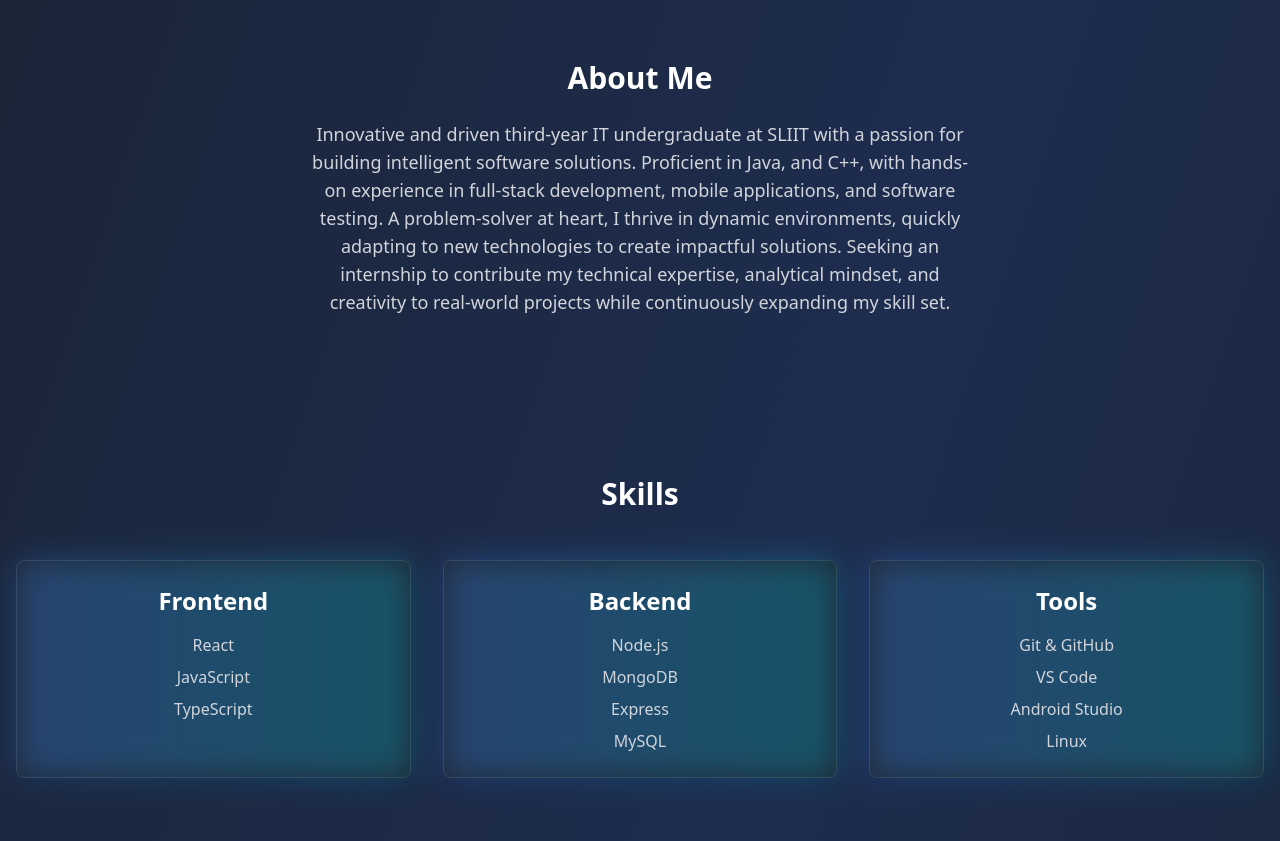
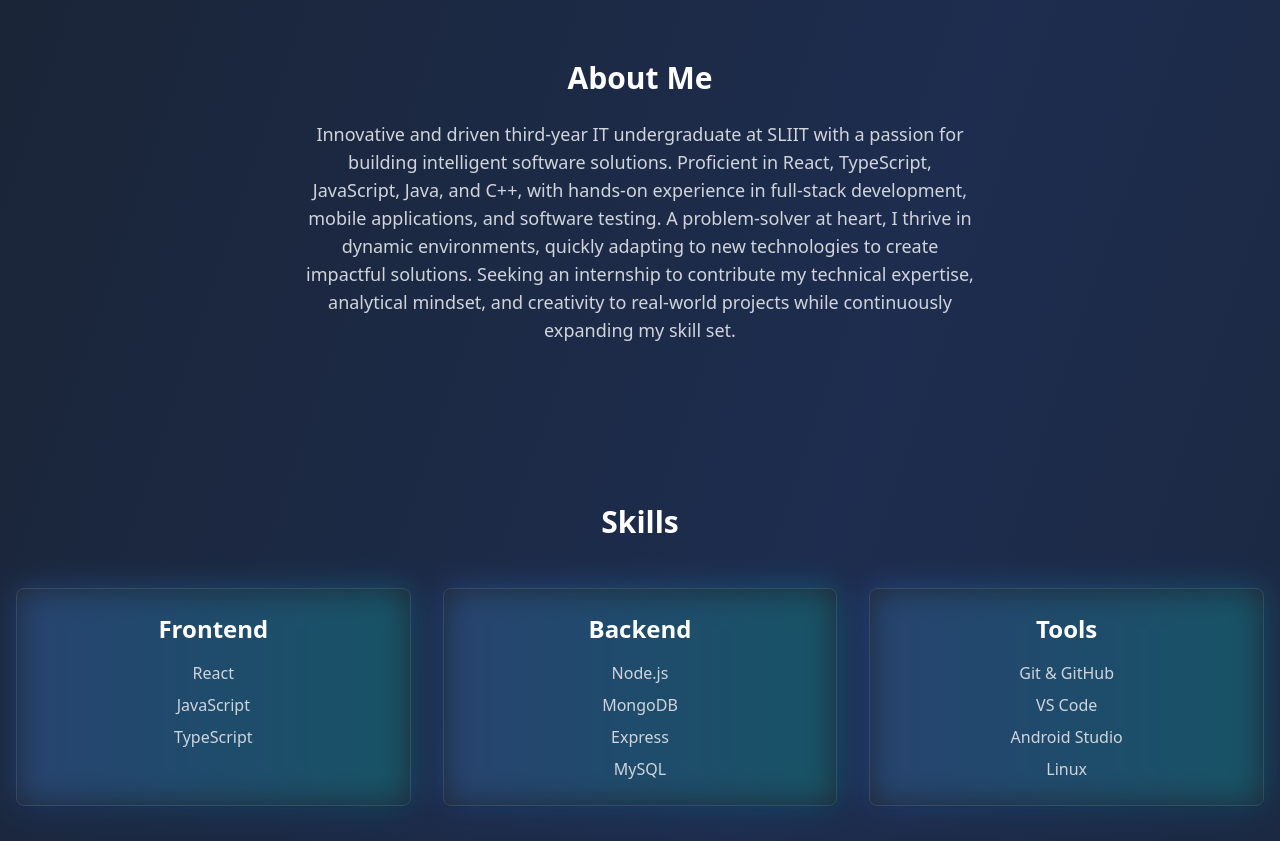
Before and after one commit to Udanpasindu/udanpasinduportfolio, a React (Vite) app: page / in a window 1280 px wide. Shown: the part 820-1661 px from the top of the page. Built offline with nearby package versions, Linux system fonts and the light colour scheme.

Commit message:
about updated

```diff
--- a/src/App.tsx
+++ b/src/App.tsx
@@ -178,7 +178,7 @@ function App() {
             transition={{ duration: 1 }}
           >
             Innovative and driven third-year IT undergraduate at SLIIT with a passion for building intelligent software solutions.
-            Proficient in Java, and C++, with hands-on experience in full-stack development, mobile applications, and
+            Proficient in React, TypeScript, JavaScript, Java, and C++, with hands-on experience in full-stack development, mobile applications, and
             software testing. A problem-solver at heart, I thrive in dynamic environments, quickly adapting to new technologies
             to create impactful solutions. Seeking an internship to contribute my technical expertise, analytical mindset, and
             creativity to real-world projects while continuously expanding my skill set.
```
